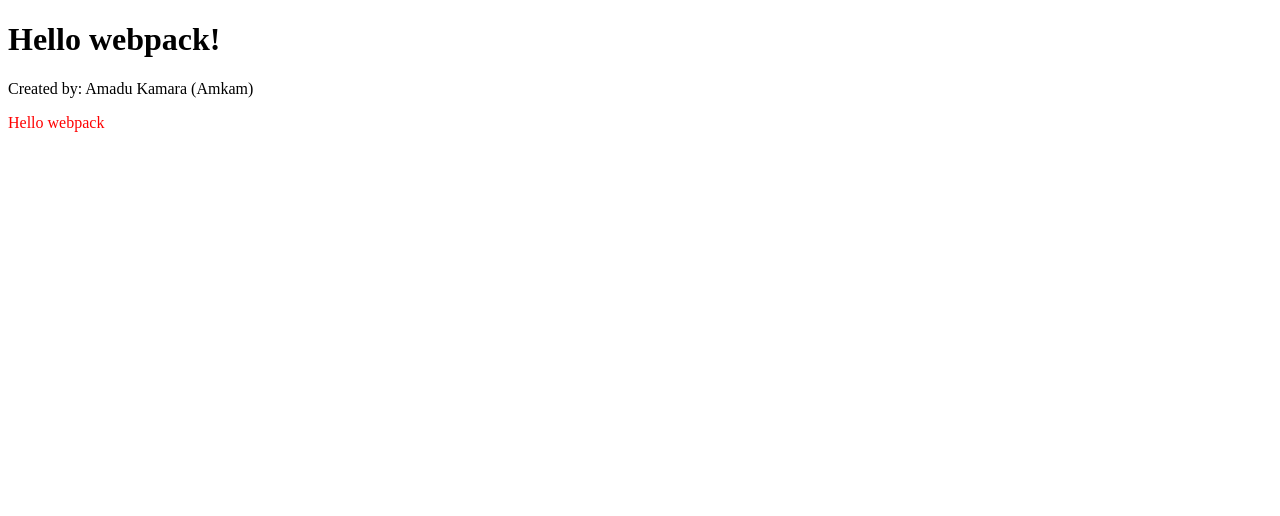
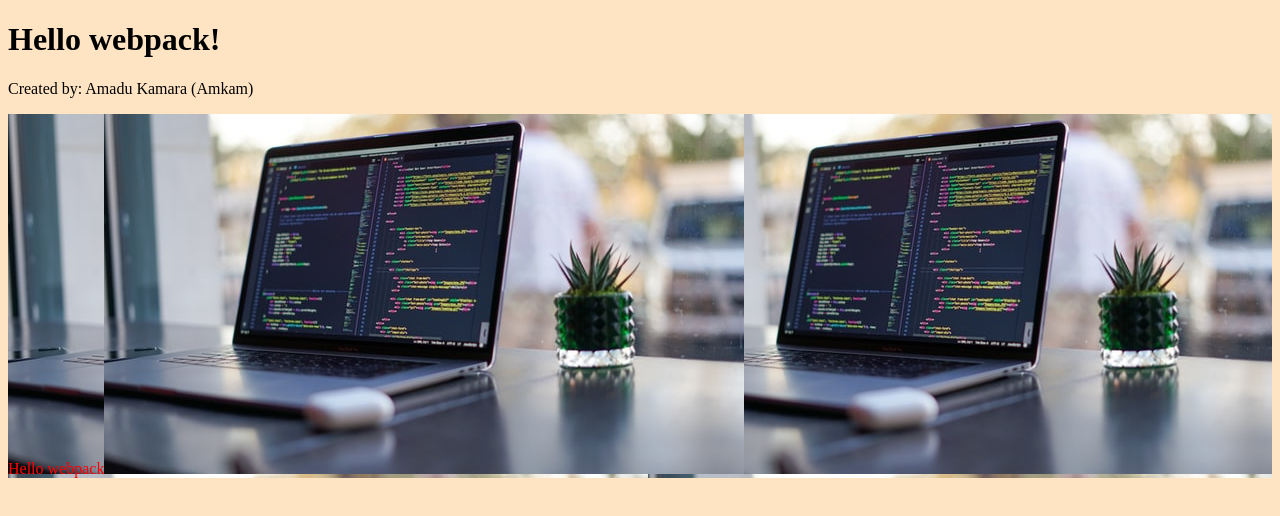
Before and after one commit to AmaduKamara/webpack-setup-basics, a website built with webpack: page src/index.html in a window 1280 px wide. Built offline with nearby package versions, Linux system fonts and the light colour scheme.

Commit message:
Loads css files, images in config

```diff
--- a/src/index.js
+++ b/src/index.js
@@ -1,5 +1,6 @@
 import _ from "lodash";
 import "./style.css";
+import laptop from "./laptop.jpg";
 
 function component() {
   const element = document.createElement("div");
@@ -8,6 +9,12 @@ function component() {
   element.innerHTML = _.join(["Hello", "webpack"], " ");
   element.classList.add("hello");
 
+  // Add the image to our existing div.
+  const myIcon = new Image();
+  myIcon.src = laptop;
+
+  element.appendChild(myIcon);
+
   return element;
 }
 
--- a/src/style.css
+++ b/src/style.css
@@ -1,3 +1,8 @@
+body {
+  background-color: bisque;
+}
+
 .hello {
   color: red;
+  background: url("./laptop.jpg");
 }
--- a/webpack.config.js
+++ b/webpack.config.js
@@ -19,6 +19,10 @@ module.exports = {
         test: /\.css$/i,
         use: ["style-loader", "css-loader"],
       },
+      {
+        test: /\.(png|svg|jpg|jpeg|gif)$/i,
+        type: "asset/resource",
+      },
     ],
   },
 };
```
Also changed, not shown: src/laptop.jpg (added).
